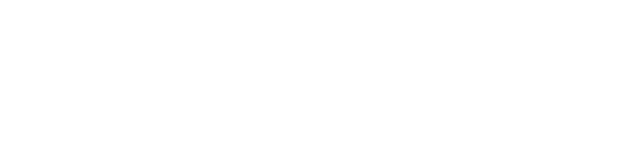
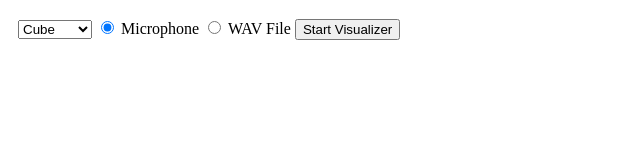
Before and after one commit to jude-rouhana/codex, a plain HTML site: page index.html in a window 1280 px wide. Shown: the whole page, without its empty margins (0-640 px from the left). Drawn offline with nearby package versions, Linux system fonts and the light colour scheme.

Commit message:
Update index.html

```diff
--- a/index.html
+++ b/index.html
@@ -5,6 +5,22 @@
     <title>Interactive Music Visualizer</title>
     <style>
         body { margin: 0; overflow: hidden; }
+        #controls { position: absolute; top: 10px; left: 10px; z-index: 10; background: rgba(255,255,255,0.8); padding: 0.5rem; border-radius: 4px; }
+    </style>
+</head>
+<body>
+    <div id="controls">
+        <select id="vizSelect">
+            <option value="cube">Cube</option>
+            <option value="sphere">Sphere</option>
+            <option value="particles">Particles</option>
+            <option value="bars">Bars</option>
+        </select>
+        <label><input type="radio" name="audioSource" value="mic" checked> Microphone</label>
+        <label><input type="radio" name="audioSource" value="file"> WAV File</label>
+        <input id="audioFile" type="file" accept=".wav" style="display:none">
+        <button id="startButton">Start Visualizer</button>
+    </div>
     <script src="https://cdnjs.cloudflare.com/ajax/libs/three.js/r128/three.min.js"></script>
     <script src="script.js"></script>
 </body>
```
